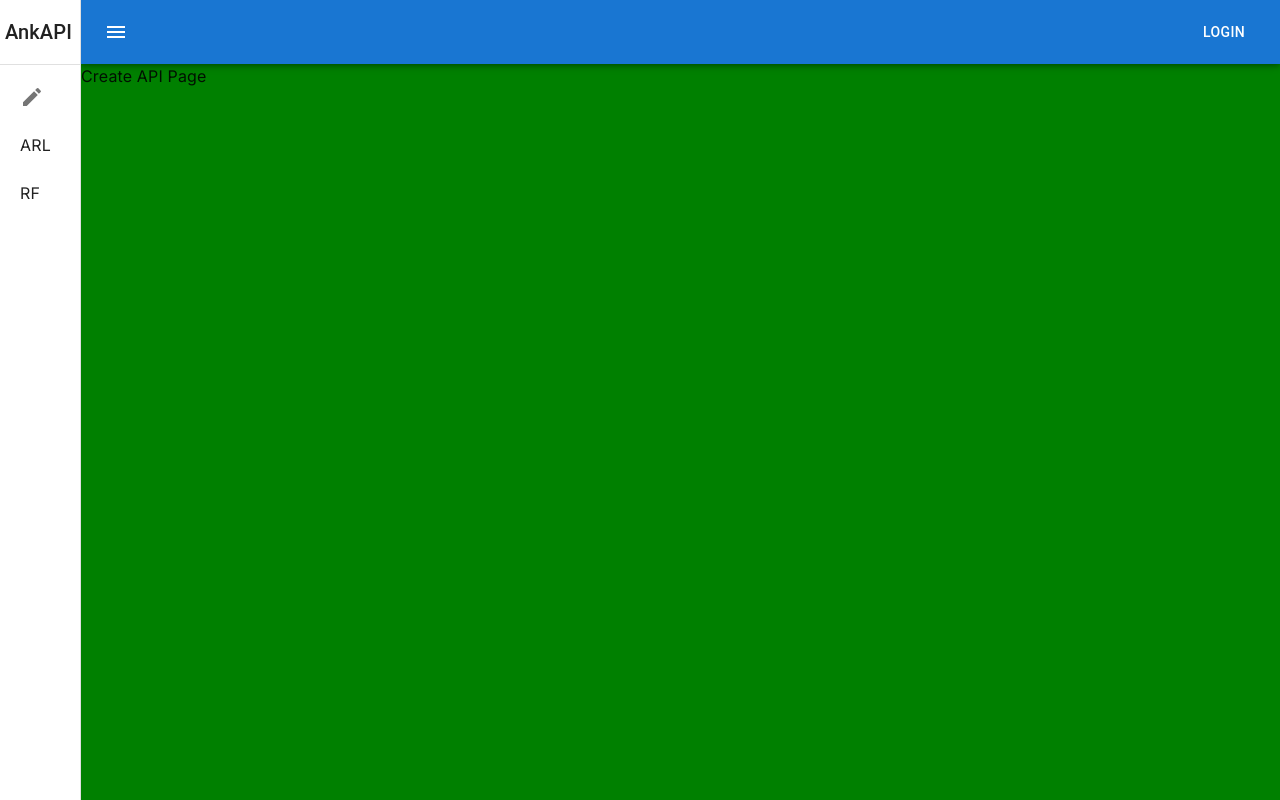
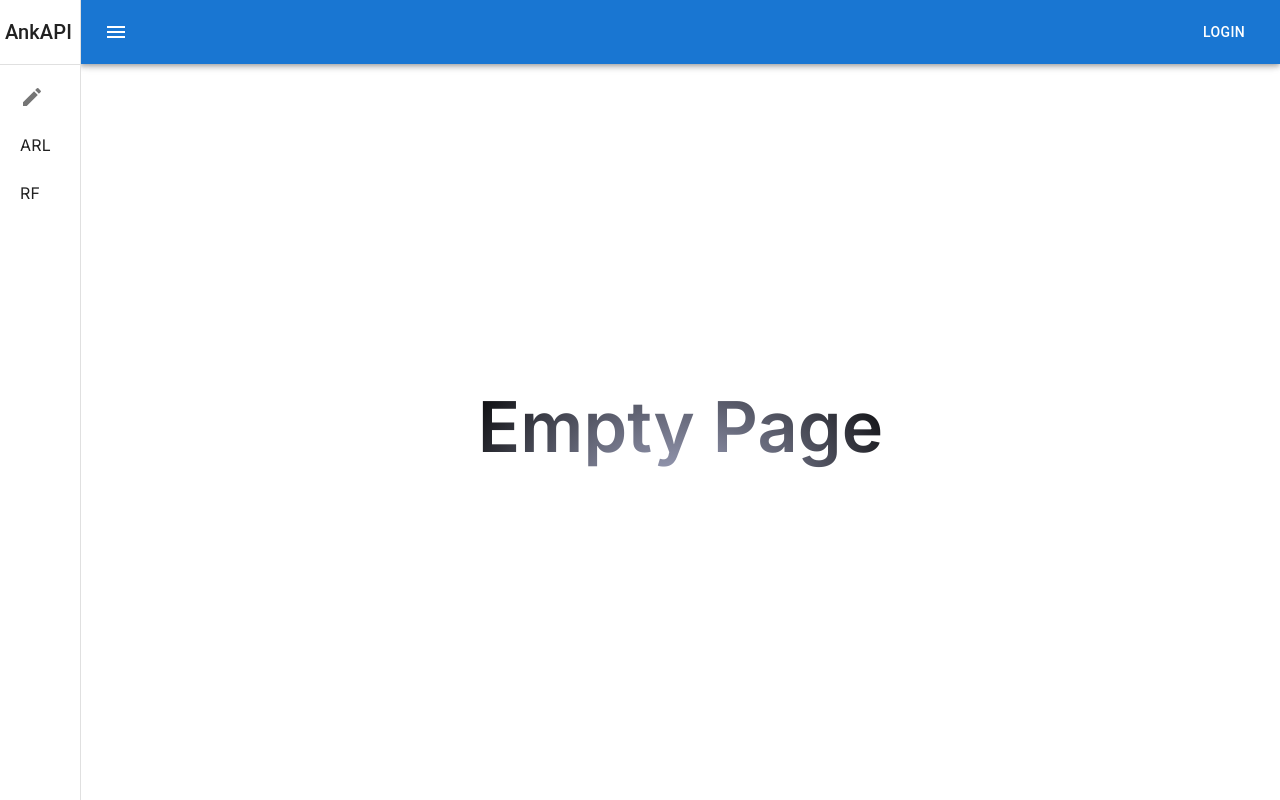
Before and after one commit to EfecanAltay/AnkAPI, a Next.js app: page /dashboard in a window 1280 px wide. Built offline with nearby package versions, Linux system fonts and the light colour scheme.

Commit message:
did side menu selection

```diff
--- a/src/app/globals.css
+++ b/src/app/globals.css
@@ -23,6 +23,8 @@
     --mui-palette-primary-dark: #1565c0;
     --mui-palette-primary-contrastText: #0000;
     --app-text-color : #bd1d1d;
+
+    --mui-palette-selected-menu-item: #1976d26c;
   }
 }
 
--- a/src/common/sidebar-meta.ts
+++ b/src/common/sidebar-meta.ts
@@ -4,4 +4,6 @@ export class SidebarMeta {
     public IsOpen : boolean = false;
     public OnClickSidebarButton?: () => any;
     public MenuListMeta?: MenuItemMeta[] = [];
+    public SelectedMenuKey?: string;
+    public OnChangedSelectedMenu?: (SelectedMenuKey : string) => any;
 }
--- a/src/components/app-bar/ankapi-sidebar.tsx
+++ b/src/components/app-bar/ankapi-sidebar.tsx
@@ -9,17 +9,16 @@ import {
   ListItemButton,
   ListItemIcon,
   ListItemText,
-  SvgIcon,
   Theme,
   Typography,
   styled,
   useTheme,
 } from "@mui/material";
 import ChevronLeftIcon from "@mui/icons-material/ChevronLeft";
-import ChevronRightIcon from "@mui/icons-material/ChevronRight";
 import MuiDrawer from "@mui/material/Drawer";
 import { SidebarMeta } from "@/common/sidebar-meta";
 import { MenuItemMeta } from "@/common/menu-item-meta";
+import "./ankapi-sidebar.css";
 
 interface AppBarProps extends MuiAppBarProps {
   open?: boolean;
@@ -93,9 +92,15 @@ const closedMixin = (theme: Theme): CSSObject => ({
 
 export default function AnkAPISideBar(sidebarMeta: SidebarMeta) {
   const theme = useTheme();
+  const [selecteMenuKey, setSelecteMenuKey] = React.useState("");
 
   function sidebarSlideButton() {
     sidebarMeta?.OnClickSidebarButton?.();
+  }
+
+  function onClickMenuItem(menuItemMeta: MenuItemMeta) {
+    setSelecteMenuKey(menuItemMeta.MenuKey);
+    sidebarMeta.OnChangedSelectedMenu?.(menuItemMeta.MenuKey);
   }
 
   return (
@@ -111,50 +116,74 @@ export default function AnkAPISideBar(sidebarMeta: SidebarMeta) {
         )}
       </DrawerHeader>
       <Divider />
-      { renderMenuList(sidebarMeta) }
+      {renderMenuList(sidebarMeta, selecteMenuKey, onClickMenuItem)}
     </Drawer>
   );
 }
 
-function renderMenuList(sidebarData: SidebarMeta) {
+function renderMenuList(
+  sidebarData: SidebarMeta,
+  selecteMenuKey: string,
+  callbackItem: any
+) {
+  // if(!sidebarData.SelectedMenuKey && sidebarData?.MenuListMeta?.[0].MenuKey)
+  // {
+  //   setSelecteMenuKey(sidebarData.MenuListMeta[0].MenuKey);
+  // }
+  // else if(sidebarData.SelectedMenuKey){
+  //   setSelecteMenuKey(sidebarData.SelectedMenuKey);
+  // }
 
-
-  function renderIcon(menuItem : MenuItemMeta, isMenuOpen: boolean){
-    if(menuItem?.IconRender)
-    {
+  function renderIcon(menuItem: MenuItemMeta, isMenuOpen: boolean) {
+    if (menuItem?.IconRender) {
       return (
         <ListItemIcon
           sx={{
             minWidth: 0,
             mr: sidebarData.IsOpen ? 3 : "auto",
             justifyContent: "center",
-        }}>
+          }}
+        >
           {menuItem?.IconRender?.()}
         </ListItemIcon>
       );
-    }
-    else if(!isMenuOpen)
-    {
+    } else if (!isMenuOpen) {
       return (
-        <div>{menuItem.Name.replace('  ',' ').split(' ').map(x=> x.charAt(0)).join("").toUpperCase().slice(0,5)}</div>
+        <div>
+          {menuItem.Name.replace("  ", " ")
+            .split(" ")
+            .map((x) => x.charAt(0))
+            .join("")
+            .toUpperCase()
+            .slice(0, 5)}
+        </div>
       );
     }
   }
 
   return (
     <List>
-      {
-      sidebarData?.MenuListMeta?.map((menuItem : MenuItemMeta) => (
-        <ListItem key={menuItem.MenuKey} disablePadding sx={{ display: "block" }}>
+      {sidebarData?.MenuListMeta?.map((menuItem: MenuItemMeta) => (
+        <ListItem
+          className="menuItem"
+          key={menuItem.MenuKey}
+          disablePadding
+          sx={{
+            display: "block",
+            backgroundColor: selecteMenuKey === menuItem.MenuKey
+              ? "var(--mui-palette-selected-menu-item)"
+              : "transparent",
+          }}
+          onClick={()=> {callbackItem(menuItem)}}
+        >
           <ListItemButton
             sx={{
               minHeight: 48,
               justifyContent: sidebarData.IsOpen ? "initial" : "center",
               px: 2.5,
-            }}>
-            {
-              renderIcon(menuItem, sidebarData.IsOpen)
-            }
+            }}
+          >
+            {renderIcon(menuItem, sidebarData.IsOpen)}
             <ListItemText
               primary={menuItem.Name}
               sx={{ opacity: sidebarData.IsOpen ? 1 : 0 }}
--- a/src/components/content-page.tsx
+++ b/src/components/content-page.tsx
@@ -6,22 +6,45 @@ import { Box, Theme, useTheme } from "@mui/material";
 import { ContentMeta } from "@/common/content-meta";
 
 function getContentWidth(window: Window, theme: Theme) {
-  return window.innerWidth - Number.parseInt(theme.spacing(10)) - 1;
+  if (typeof window !== "undefined")
+    return window.innerWidth - Number.parseInt(theme.spacing(10)) - 1;
+  else return 100;
 }
 function getContentHeight(window: Window, theme: Theme) {
-  return window.innerHeight - Number.parseInt(theme.spacing(8));
+  if (typeof window !== "undefined")
+    return window.innerHeight - Number.parseInt(theme.spacing(8));
+  else return 100;
 }
 
 export default function UIBaseContentPage(contentMeta: ContentMeta) {
   const theme = useTheme();
-  const [contentSize, setContentSize] = React.useState([
-    getContentWidth(window, theme),
-    getContentHeight(window, theme),
-  ]);
+  const [contentSize, setContentSize] = React.useState([0,0]);
+
+  function getInitialProps() {
+    console.log("GetInitialProps");
+  }
+
+  function componentWillMount() {
+    console.log("ComponentWillMount");
+  }
+
+  // if (typeof window !== 'undefined') {
+  //   setContentSize([getContentWidth(window, theme), getContentHeight(window, theme)]);
+  // }
+
+  React.useEffect(() => {
+    setContentSize([
+      getContentWidth(window, theme),
+      getContentHeight(window, theme),
+    ]);
+  }, []);
 
   React.useLayoutEffect(() => {
     function updateSize() {
-      setContentSize([getContentWidth(window, theme), getContentHeight(window, theme)]);
+      setContentSize([
+        getContentWidth(window, theme),
+        getContentHeight(window, theme),
+      ]);
     }
     window.addEventListener("resize", updateSize);
     updateSize();
@@ -32,12 +55,13 @@ export default function UIBaseContentPage(contentMeta: ContentMeta) {
     <Box
       component="main"
       sx={{
-        backgroundColor: "green",
+        backgroundColor: "translate",
         flexGrow: "initial",
         mt: 8,
         minWidth: contentSize[0],
         height: contentSize[1],
-      }}>
+      }}
+    >
       {contentMeta?.children}
     </Box>
   );
--- /dev/null
+++ b/src/components/contents/api-req-list.page.tsx
@@ -0,0 +1,19 @@
+"use client";
+
+import * as React from "react";
+import { Box, useTheme } from "@mui/material";
+
+export default function UIAPIReqListPage() {
+  const theme = useTheme();
+
+  return (
+    <Box
+      component="main"
+      sx={{
+        backgroundColor: "green",
+        flexGrow: "initial"
+      }}>
+      Api REQ List
+    </Box>
+  );
+}
--- /dev/null
+++ b/src/components/contents/empty-content.css
@@ -0,0 +1,9 @@
+.emptyLabel
+{
+  font-size: 70px;
+  font-weight: 600;
+  background-image: radial-gradient(circle, #d2d7fa, #000000);
+  color: transparent;
+  background-clip: text;
+  -webkit-background-clip: text;
+}
--- /dev/null
+++ b/src/components/contents/empty-content.page.tsx
@@ -0,0 +1,25 @@
+"use client";
+
+import * as React from "react";
+import { Box, useTheme } from "@mui/material";
+import "./empty-content.css";
+
+export default function UIEmptyContentPage() {
+  const theme = useTheme();
+
+  return (
+    <Box
+      component="main"
+      sx={{
+        display: 'flex',
+        justifyContent: 'center',
+        backgroundColor:'transparent',
+        height:'100%',
+        pt:'20%'
+      }}>
+        <p className="emptyLabel">
+        Empty Page
+        </p>
+    </Box>
+  );
+}
--- a/src/components/dashboard.tsx
+++ b/src/components/dashboard.tsx
@@ -11,13 +11,15 @@ import AnkAPISideBar from "./app-bar/ankapi-sidebar";
 import { MenuItemMeta } from "@/common/menu-item-meta";
 import CreateIcon from "@mui/icons-material/Create";
 import UIBaseContentPage from "./content-page";
-import UICreateAPIPage from "./contents/content-page";
+import UICreateAPIPage from "./contents/create-api.page";
+import UIEmptyContentPage from "./contents/empty-content.page";
 
 const drawerWidth = 240;
 
 export default function Dashboard() {
   const theme = useTheme();
   const [open, setOpen] = React.useState(false);
+  const [selectedMenuKey, setSelectedMenuKey] = React.useState("");
   const popupRef = useRef<ISnackbar>(null);
 
   function OnClickMenuButton() : any {
@@ -28,10 +30,19 @@ export default function Dashboard() {
     setOpen(false)
   }
 
+  function OnSelectedMenu(selectedMenuKey : string) {
+    setSelectedMenuKey(selectedMenuKey);
+  }
+
   const menuList : MenuItemMeta[] = [];
-  menuList.push({ Name :"Create API Request", MenuKey:"CAR" , IconRender: ()=>{ return(<CreateIcon/>) } } as MenuItemMeta);
+  menuList.push({ Name :"Create API Request", MenuKey:"CAR" , IconRender: ()=>{ return(<CreateIcon/>) }, PageContent: <UICreateAPIPage/> } as MenuItemMeta);
   menuList.push({ Name :"API Request List", MenuKey:"ARL" } as MenuItemMeta);
   menuList.push({ Name :"Request Flow", MenuKey:"RF" } as MenuItemMeta);
+
+  function getPage(menuKey: string) : any {
+    const contentPage = menuList.find(x=> x.MenuKey === menuKey)?.PageContent;
+    return  contentPage ? contentPage : <UIEmptyContentPage/>;
+  }
 
   return (
     <Box sx={{ display: "flex" }}>
@@ -42,10 +53,11 @@ export default function Dashboard() {
         OnClickMenuButton={OnClickMenuButton}
         IsOpen={open} />
 
-      <AnkAPISideBar OnClickSidebarButton={OnClickSideButton} IsOpen={open} MenuListMeta={menuList} />
-
+      <AnkAPISideBar OnClickSidebarButton={OnClickSideButton} IsOpen={open} MenuListMeta={menuList} OnChangedSelectedMenu={OnSelectedMenu} />
       <UIBaseContentPage>
-          <UICreateAPIPage/>
+        {
+          getPage(selectedMenuKey)
+        }
       </UIBaseContentPage>
       <UISnackbars ref={popupRef}></UISnackbars>
     </Box>
```
Also changed, not shown: src/common/menu-item-meta.ts (+5 -3 lines), src/components/app-bar/ankapi-sidebar.css (added), src/components/contents/create-api.page.tsx (renamed from src/components/contents/content-page.tsx). Lines whose indentation alone changed are shown as unchanged.
